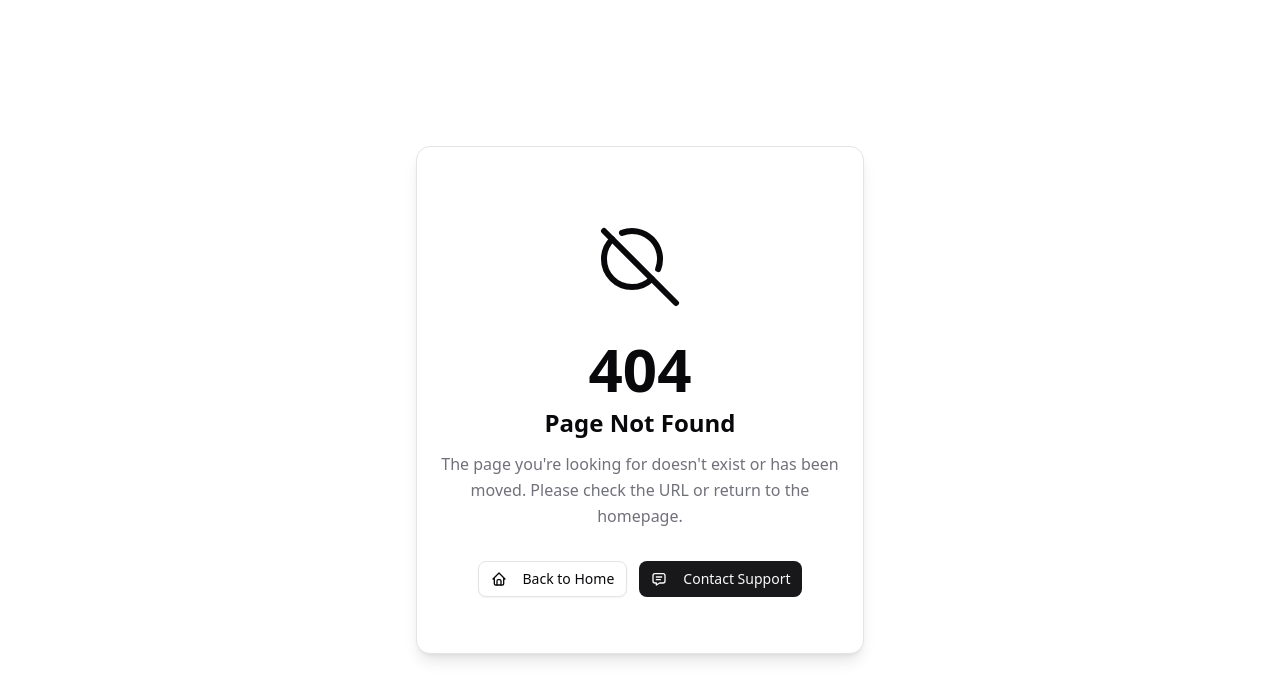
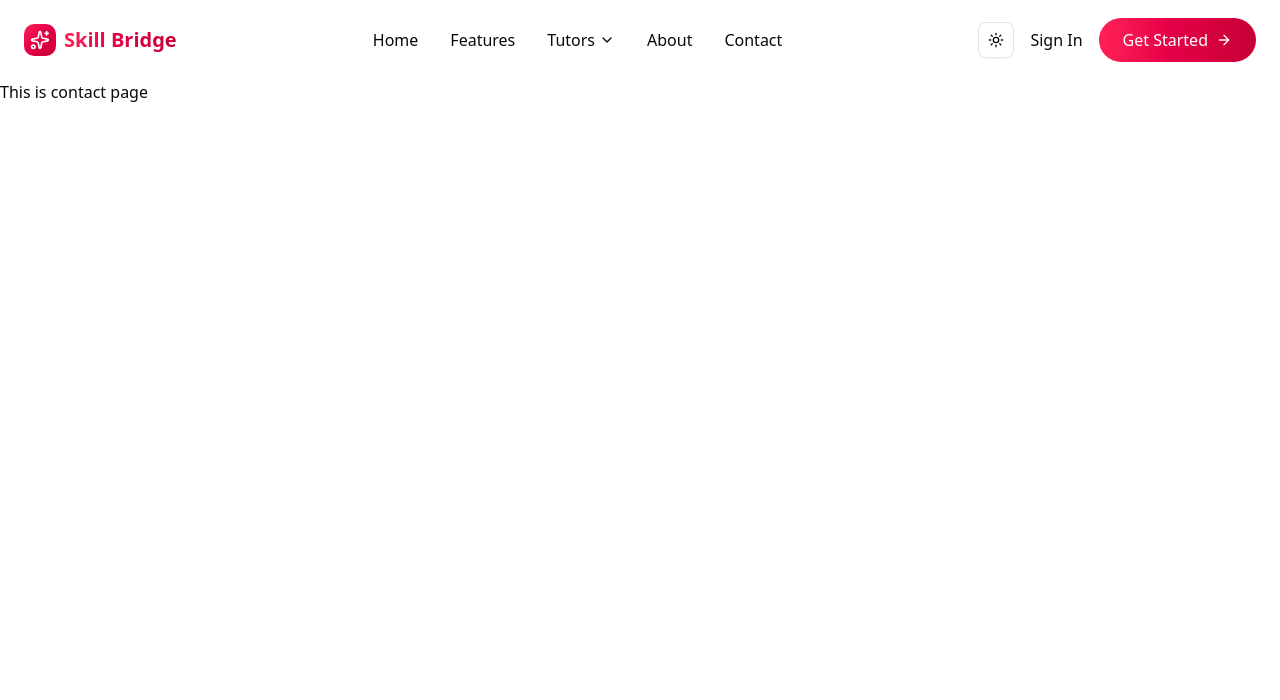
Before and after one commit to mdmhrz/skill-bridge-client, a Next.js app: page /contact in a window 1280 px wide. Before the commit this address had no page. Shown: the top 700 px of the page. Built offline with nearby package versions, Linux system fonts and the light colour scheme.

Commit message:
fix: navbar fixed

```diff
--- a/src/app/(dashboardLayout)/dashboard/_component/SidebarContent.tsx
+++ b/src/app/(dashboardLayout)/dashboard/_component/SidebarContent.tsx
@@ -25,6 +25,7 @@ import {
     FileText,
     BarChart3
 } from 'lucide-react';
+import Link from 'next/link';
 
 // Types
 export interface NavigationItem {
@@ -78,7 +79,9 @@ const SidebarContent: React.FC<SidebarContentProps> = ({
                 "flex h-16 items-center border-b px-6",
                 collapsed && !mobile && "justify-center px-2"
             )}>
-                <div className="flex items-center gap-3">
+                <Link
+                    href="/"
+                    className="flex items-center gap-3">
                     <div className="flex h-10 w-10 items-center justify-center rounded-lg bg-primary">
                         <LayoutDashboard className="h-6 w-6 text-primary-foreground" />
                     </div>
@@ -88,7 +91,7 @@ const SidebarContent: React.FC<SidebarContentProps> = ({
                             <span className="text-xs text-muted-foreground">Learning Platform</span>
                         </div>
                     )}
-                </div>
+                </Link>
             </div>
 
             {/* Navigation */}
--- /dev/null
+++ b/src/app/(rootLayout)/about/page.tsx
@@ -0,0 +1,11 @@
+import React from 'react';
+
+const AboutPage = () => {
+    return (
+        <div>
+            This is about page
+        </div>
+    );
+};
+
+export default AboutPage;
--- /dev/null
+++ b/src/app/(rootLayout)/contact/page.tsx
@@ -0,0 +1,11 @@
+import React from 'react';
+
+const ContactPage = () => {
+    return (
+        <div>
+            This is contact page
+        </div>
+    );
+};
+
+export default ContactPage;
--- a/src/components/layout/Header.tsx
+++ b/src/components/layout/Header.tsx
@@ -18,8 +18,8 @@ const navItems: NavItem[] = [
   { name: 'Home', href: '/' },
   { name: 'Features', href: '/features' },
   {
-    name: 'Products',
-    href: '/products',
+    name: 'Tutors',
+    href: '/tutors',
     hasDropdown: true,
     dropdownItems: [
       {
@@ -35,8 +35,8 @@ const navItems: NavItem[] = [
       { name: 'Reports', href: '/reports', description: 'Generate insights' },
     ],
   },
-  { name: 'Pricing', href: '/pricing' },
   { name: 'About', href: '/about' },
+  { name: 'Contact', href: '/contact' },
 ];
 
 export default function Header() {
```
